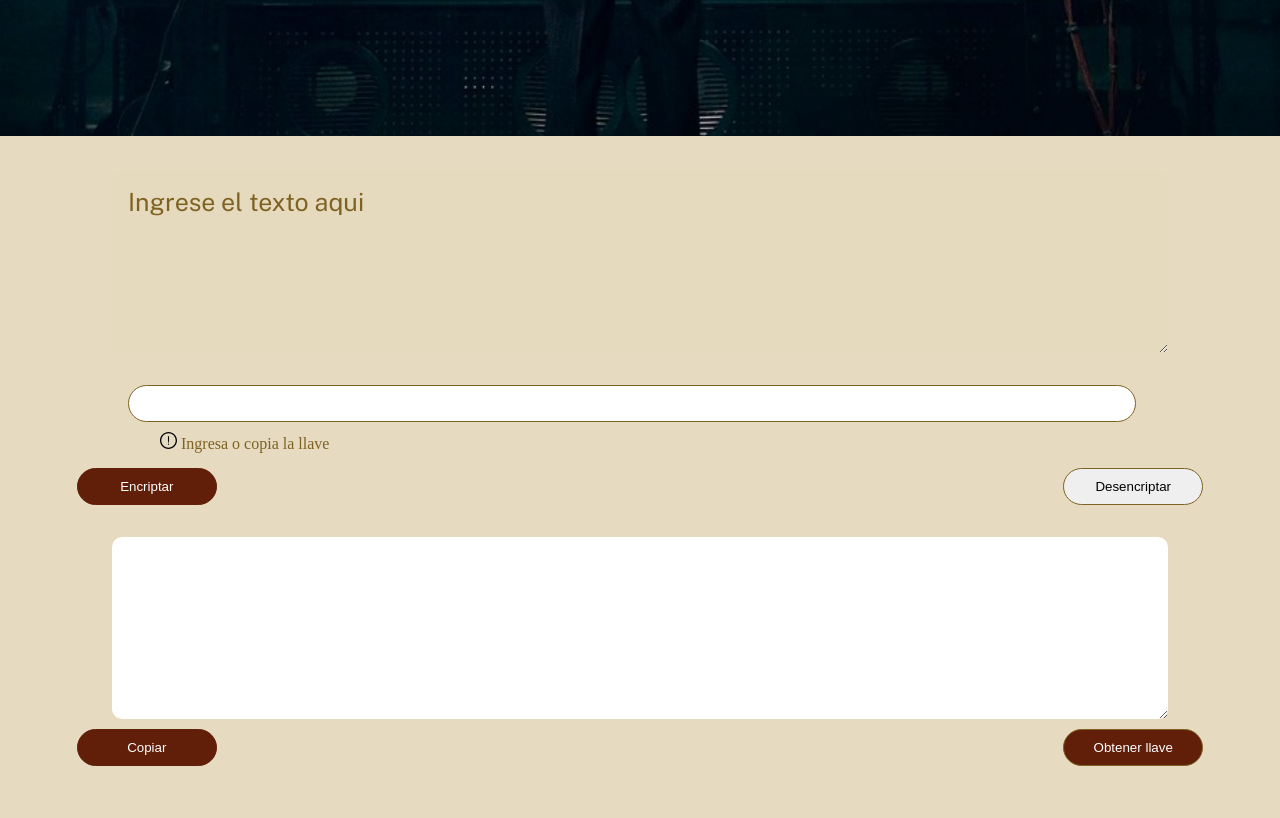
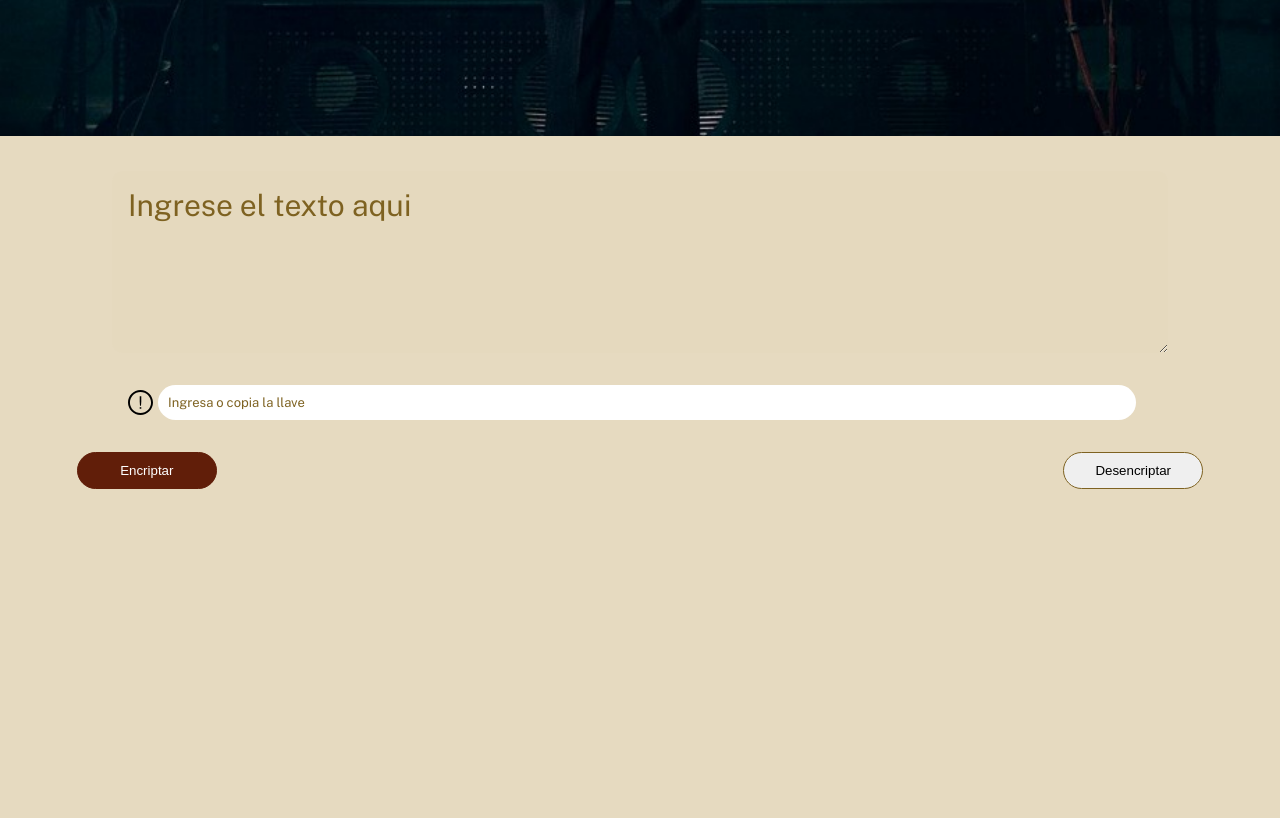
Before and after one commit to leocntno/encriptadorChallenge, a plain HTML site: page index.html in a window 1280 px wide. Shown: the part 560-1378 px from the top of the page. After the commit the page ends 1081 px from the top, so only its background shows below. Drawn offline with nearby package versions, Linux system fonts and the light colour scheme.

Commit message:
Diseñando mejor los botones, y añadiendo funciones a botones

```diff
--- a/css/styles.css
+++ b/css/styles.css
@@ -51,9 +51,11 @@ body{
     border-radius: 10px;
     background: rgba(174,135,47, .01);
     padding: 1rem;
-}::placeholder {
+}
+
+.textoIngresado::placeholder {
                 color: #7e6221;
-                font-size: 25px;
+                font-size: 30px;
                 font-family: 'Public Sans', sans-serif;}
 
 .textoIngresado:focus {
@@ -64,6 +66,7 @@ body{
 .llave{
     width: 100%;
     display: flex;
+    justify-content: space-between;
 }
 
 .llaveCasilla{
@@ -71,30 +74,33 @@ body{
     border: none;
     border-radius: 20px;
     padding: 10px;
-    border: 1px solid #7e6221;
+    border: none;
     margin-right: 1rem;
 }
+
+.llaveCasilla::placeholder{
+    color: #7e6221;
+                font-size: 13px;
+                font-family: 'Public Sans', sans-serif;
+}
+
 .llaveCasilla:focus{
     outline: none;
+    background: rgba(70, 57, 17, 0.1);
+
 }
 
+
 .admiracion{
-    width: 17px;
-    height: 17px;
-}
-
-.info{
-    width: 100%;
-    display: flex;
-    text-align: left;
-    margin-left: 4rem;
-    margin-top: 10px;
-    margin-bottom: 1rem;
-    color: #7e6221;
+    width: 25px;
+    height: 25px;
+    margin-top: 5px;
+    margin-right: 5px;
 }
 
 .botones{
     width: 110%;
+    margin-top: 2rem;
     margin-bottom: 2rem;
     display: flex;
     justify-content: space-between;
@@ -129,7 +135,7 @@ body{
 
 .resultado{
     width: 80%;
-    display: flex;
+    display: none;
     flex-direction: column;
     align-items: center;
 }
@@ -150,6 +156,7 @@ body{
 
 .botonesFinales{
     width: 110%;
+    margin-top: 1rem;
     margin-bottom: 2rem;
     display: flex;
     justify-content: space-between;
--- a/index.html
+++ b/index.html
@@ -19,11 +19,8 @@
         <section class="ingresar">
             <textarea class="textoIngresado" cols="30" rows="10" placeholder="Ingrese el texto aqui"></textarea>
             <div class="llave">
-                <input type="password" class="llaveCasilla">
-            </div>
-            <div class="info">
-                <h6><img class="admiracion" src = "/img/exclamation.svg" alt="admiracion"/>
-                    Ingresa o copia la llave</h6>
+                <img class="admiracion" src = "/img/exclamation.svg" alt="admiracion"/>
+                <input type="password" class="llaveCasilla" placeholder="Ingresa o copia la llave">
             </div>
             <div class="botones">
                 <button class="btnEncriptar" onclick="btnEncriptar()">Encriptar</button>
@@ -34,7 +31,7 @@
             <textarea class="textoEntregado" cols="30" rows="10"></textarea>
             <div class="botonesFinales">
                 <button class="copiar">Copiar</button>
-                <button class="obtener">Obtener llave</button>
+                <button class="obtener" onclick="guardarLlave()">Obtener llave</button>
             </div>
         </section>
     </main>
--- a/script.js
+++ b/script.js
@@ -1,5 +1,6 @@
 const textArea = document.querySelector(".textoIngresado");
 const resultado = document.querySelector(".textoEntregado");
+const areaResultado = document.querySelector(".resultado");
 const copia = document.querySelector(".copiar");
 
 const encriptador = generarEncriptador();
@@ -27,8 +28,8 @@ var textoEncriptar = '';
         textoIngresado = textArea.value;
         const textoEncriptado = encriptarTexto(textoIngresado, encriptador);
         resultado.value = textoEncriptado;
-        guardarArchivoDeTexto(llave, "llave.txt");
         textArea.value = "";
+        areaResultado.style.display = "flex"
   }
 
   function encriptarTexto(texto, encriptador) {
@@ -42,6 +43,10 @@ var textoEncriptar = '';
       }
     }
     return textoEncriptado;
+  }
+
+  function guardarLlave(){
+    guardarArchivoDeTexto("Guarda correctamente el contenido de este archivo: "+llave, "llave.txt");
   }
 
   const guardarArchivoDeTexto = (contenido, nombre) => {
```
